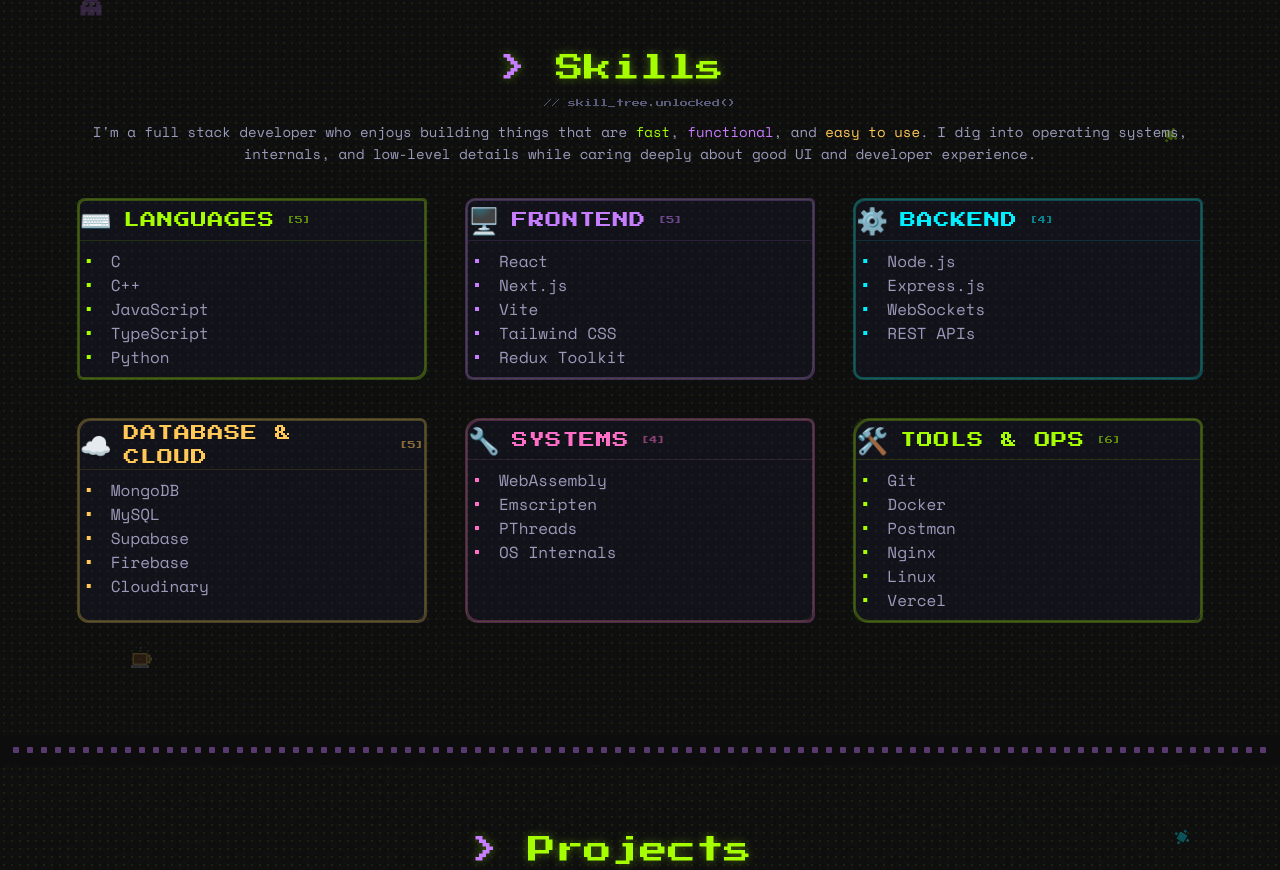
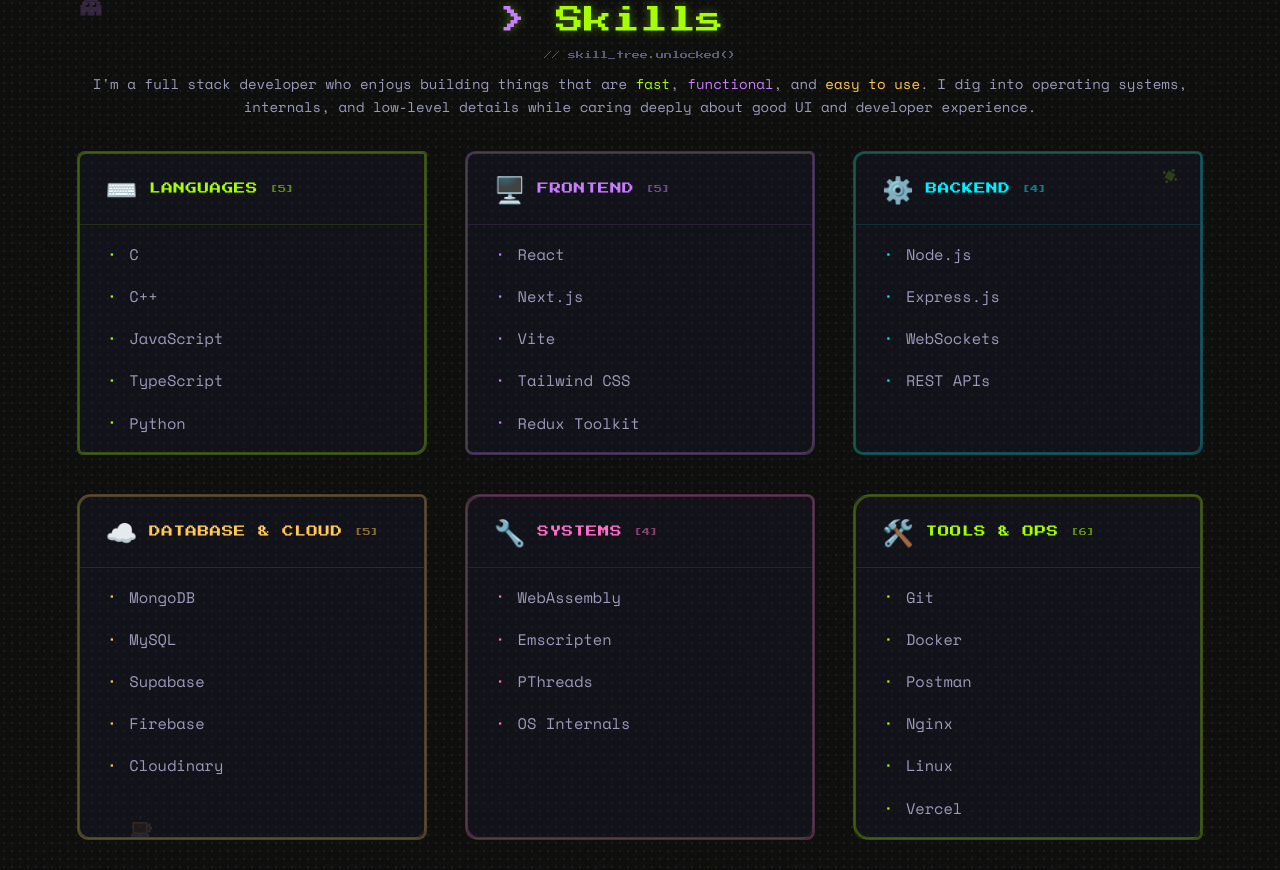
Before and after one commit to jhapriyansh/portfolio-v2, a Next.js app: page / in a window 1280 px wide. Shown: the part 868-1738 px from the top of the page. Built offline with nearby package versions, Linux system fonts and the light colour scheme; no server answers; the database is empty.

Commit message:
prod-ready+readme

```diff
--- a/src/components/logbook/Logbook.tsx
+++ b/src/components/logbook/Logbook.tsx
@@ -189,8 +189,11 @@
           animate={isInView ? { opacity: 1, y: 0 } : {}}
           transition={{ delay: 0.2 }}
           className="sketch-border bg-[#1a1a2e]/60 overflow-hidden"
-          style={{ minHeight: "clamp(40vh, 55vh, 65vh)" }}
-          style={{ borderColor: "#2a2a4a", borderRadius: "8px 4px 10px 6px" }}
+          style={{
+            minHeight: "clamp(40vh, 55vh, 65vh)",
+            borderColor: "#2a2a4a",
+            borderRadius: "8px 4px 10px 6px",
+          }}
         >
           {/* Terminal title bar */}
           <div className="flex items-center gap-2 px-5 py-3 bg-[#2a2a4a]/60 border-b border-[#2a2a4a]">
--- a/src/components/skills/Skills.tsx
+++ b/src/components/skills/Skills.tsx
@@ -89,16 +89,15 @@
     >
       <div
         className="flex items-center gap-3 transition-all duration-200 cursor-default"
-        style={{ padding: "clamp(0.6rem, 1.2vh, 1rem) clamp(1rem, 2vw, 2rem)" }}
         style={{
+          padding: "clamp(0.6rem, 1.2vh, 1rem) clamp(1rem, 2vw, 2rem)",
           background: hovered ? `${color}15` : "transparent",
           borderLeft: `3px solid ${hovered ? color : "transparent"}`,
         }}
       >
         <motion.span
           className="font-['Press_Start_2P']"
-          style={{ fontSize: "clamp(7px, 0.7vw, 10px)" }}
-          style={{ color }}
+          style={{ fontSize: "clamp(7px, 0.7vw, 10px)", color }}
           animate={hovered ? { x: [0, 2, 0] } : {}}
           transition={{ duration: 0.2 }}
         >
@@ -106,8 +105,10 @@
         </motion.span>
         <span
           className="font-mono transition-colors duration-200"
-          style={{ fontSize: "clamp(14px, 1.2vw, 18px)" }}
-          style={{ color: hovered ? color : "#9a9aba" }}
+          style={{
+            fontSize: "clamp(14px, 1.2vw, 18px)",
+            color: hovered ? color : "#9a9aba",
+          }}
         >
           {name}
         </span>
@@ -219,8 +220,8 @@
               animate={isInView ? { opacity: 1, y: 0 } : {}}
               transition={{ delay: 0.3 + catIdx * 0.1, duration: 0.5 }}
               className="sketch-border bg-[#1a1a2e]/40 hover:bg-[#1a1a2e]/70 transition-all duration-300 group"
-              style={{ minHeight: "clamp(18rem, 30vh, 24rem)" }}
               style={{
+                minHeight: "clamp(18rem, 30vh, 24rem)",
                 borderColor: `${cat.color}40`,
                 borderRadius: `${8 + catIdx * 2}px ${4 + catIdx}px ${12 - catIdx}px ${6 + catIdx * 2}px`,
               }}
@@ -230,16 +231,18 @@
                 className="border-b flex items-center gap-3"
                 style={{
                   padding: "clamp(1rem, 1.8vh, 1.5rem) clamp(1rem, 2vw, 2rem)",
+                  borderColor: `${cat.color}20`,
                 }}
-                style={{ borderColor: `${cat.color}20` }}
               >
                 <span style={{ fontSize: "clamp(1.2rem, 2vw, 2rem)" }}>
                   {cat.icon}
                 </span>
                 <h3
                   className="font-['Press_Start_2P'] uppercase tracking-wider"
-                  style={{ fontSize: "clamp(9px, 0.9vw, 13px)" }}
-                  style={{ color: cat.color }}
+                  style={{
+                    fontSize: "clamp(9px, 0.9vw, 13px)",
+                    color: cat.color,
+                  }}
                 >
                   {cat.title}
                 </h3>
```
Also changed, not shown: 1 other file (tests, documents, lock files or other folders).
